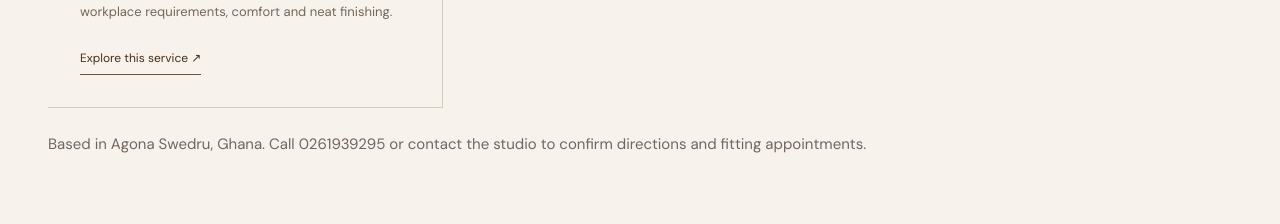
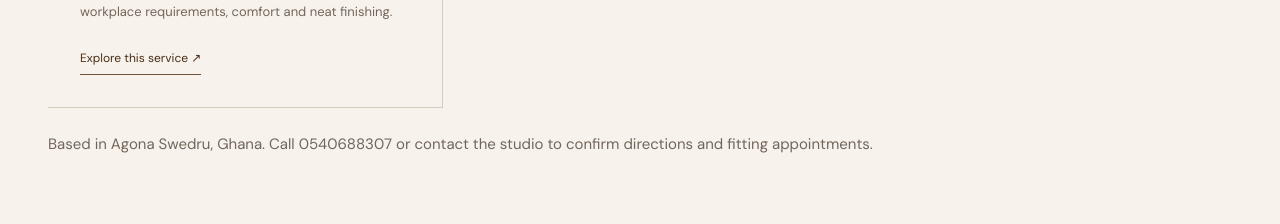
Before and after one commit to kwaw-ebn/Wear-Mega-E, a Next.js app: page / in a window 1280 px wide. Shown: the part 4980-5204 px from the top of the page. Built offline with nearby package versions, Linux system fonts and the light colour scheme; no server answers; a web font is replaced by a local one.

Commit message:
Separate Wear Mega-E calling number from WhatsApp contact

```diff
--- a/app/page.tsx
+++ b/app/page.tsx
@@ -176,7 +176,7 @@ export default function Home() {
           ))}
         </div>
       </section>
-      <section className="wrap section"><p className="eyebrow">WOMEN’S TAILORING IN AGONA SWEDRU</p><h2>Find your next outfit.</h2><div className="service-grid">{localServices.map(service=><Link className="service-card" key={service.slug} href={`/${service.slug}`}><h3>{service.title}</h3><p>{service.description}</p><span className="text-link">Explore this service ↗</span></Link>)}</div><p style={{marginTop:24}}>Based in Agona Swedru, Ghana. Call <a href="tel:+233261939295">0261939295</a> or <Link href="/contact">contact the studio</Link> to confirm directions and fitting appointments.</p></section>
+      <section className="wrap section"><p className="eyebrow">WOMEN’S TAILORING IN AGONA SWEDRU</p><h2>Find your next outfit.</h2><div className="service-grid">{localServices.map(service=><Link className="service-card" key={service.slug} href={`/${service.slug}`}><h3>{service.title}</h3><p>{service.description}</p><span className="text-link">Explore this service ↗</span></Link>)}</div><p style={{marginTop:24}}>Based in Agona Swedru, Ghana. Call <a href="tel:+233540688307">0540688307</a> or <Link href="/contact">contact the studio</Link> to confirm directions and fitting appointments.</p></section>
       <CTA />
     </>
   );
```
